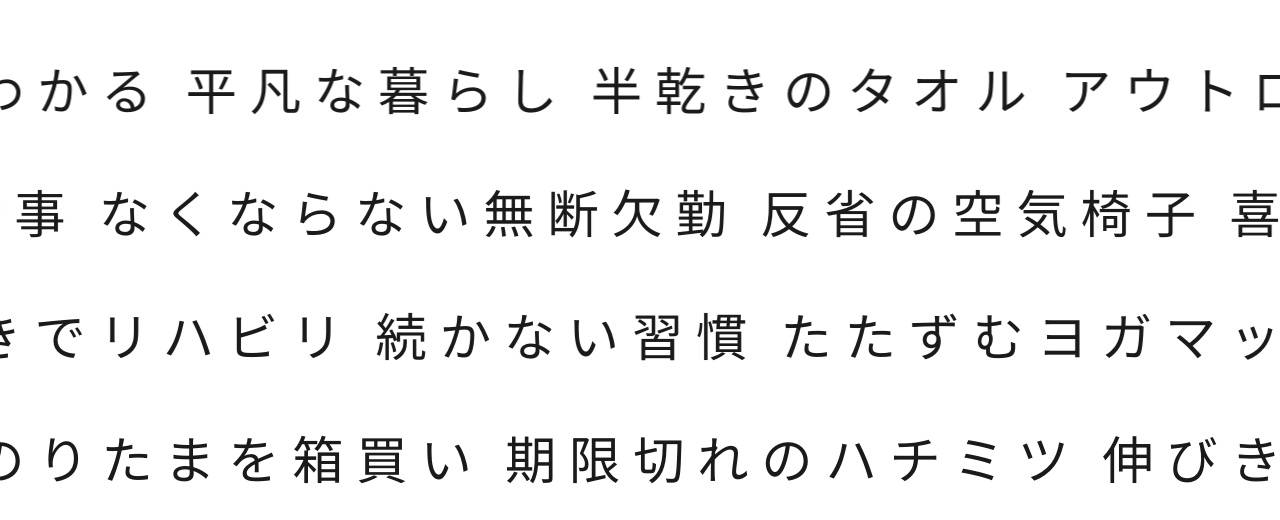
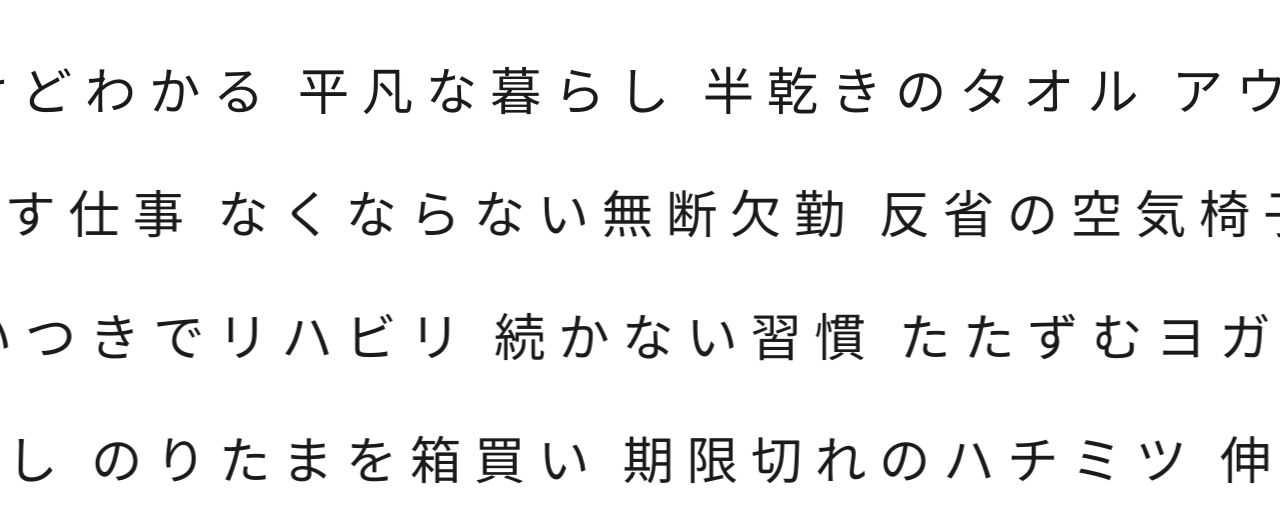
Before and after one commit to nishinoshake/wakaranai-but-wakaru, a website: page src/index.html in a window 1280 px wide. Shown: the top 520 px of the page. Drawn offline with Linux system fonts and the light colour scheme; a web font is replaced by a local one.

Commit message:
ループずれてた

```diff
--- a/src/index.html
+++ b/src/index.html
@@ -29,7 +29,7 @@
 *:before,
 *:after {
   margin: 0;
-  bottom: 0;
+  padding: 0;
   box-sizing: border-box;
 }
 html,
@@ -199,11 +199,11 @@ body.is-playing .jacket__play:after {
   display: inline-flex;
   white-space: nowrap;
   list-style-type: none;
-  animation: kimura-kaela 59s -2s linear infinite;
+  animation: kimura-kaela 59s 0s linear infinite;
   will-change: transform;
 }
 .poem__item {
-  margin: 0 0.2em;
+  padding: 0 0.2em;
   font-size: calc(100vh / (6 * 3.8));
   letter-spacing: 0.18em;
   line-height: 2.3;
```
